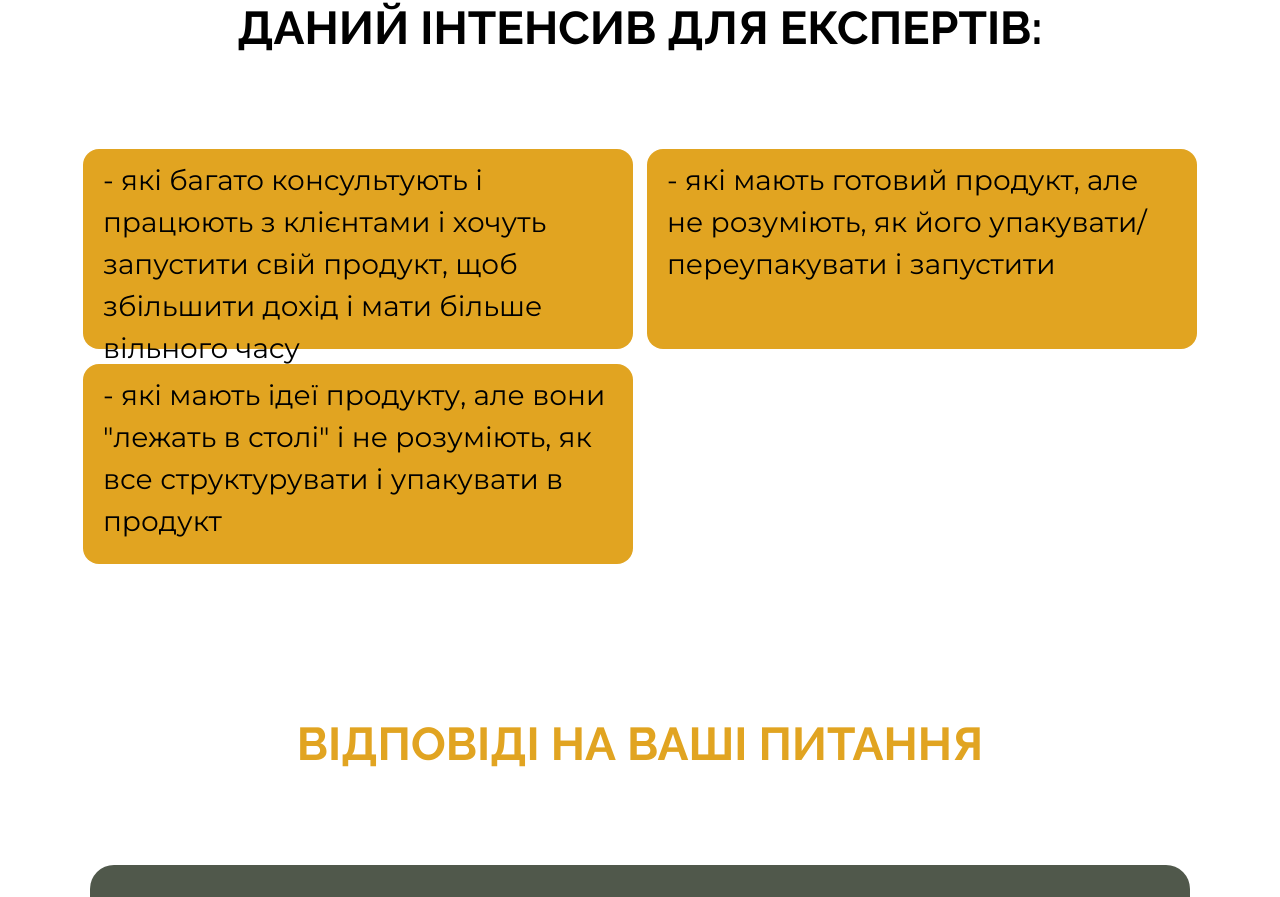
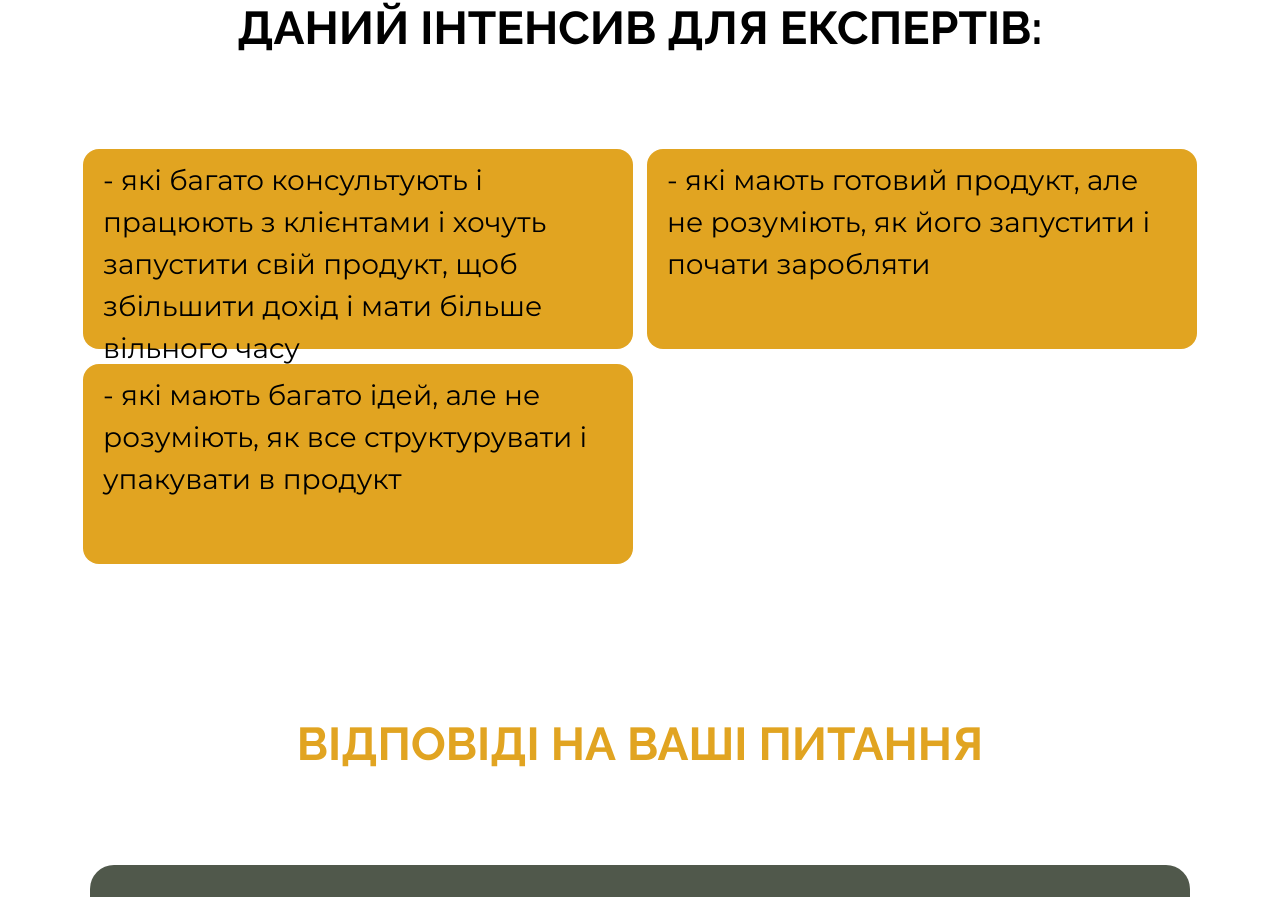
Before and after one commit to vika-creator-7/vika-course-package, a Next.js app: page / in a window 1280 px wide. Shown: the part 7940-8837 px from the top of the page. Built offline with nearby package versions, Linux system fonts and the light colour scheme.

Commit message:
add information 1.4

```diff
--- a/src/components/course-for.tsx
+++ b/src/components/course-for.tsx
@@ -17,13 +17,13 @@ export default function CourseFor() {
 							часу
 						</div>
 						<div className='xl:w-[550px] md:w-[450px] w-[320px] bg-[#e1a421]  px-[20px] py-[10px] rounded-2xl xl:text-[28px] md:text-[24px] text-[20px] h-[200px]'>
-							- {`які мають ідеї продукту, але вони "лежать в столі" і не
-							розуміють, як все структурувати і упакувати в продукт`}
+							-{' '}
+							які мають багато ідей, але не розуміють, як все структурувати і упакувати в продукт
 						</div>
 					</div>
 					<div className='flex flex-col md:mt-[20px] mt-[15px] mx-[7px]'>
 						<div className='xl:w-[550px] md:w-[450px] w-[320px] bg-[#e1a421]  px-[20px] py-[10px] rounded-2xl xl:text-[28px] md:text-[24px] text-[20px] mb-[15px] h-[200px]'>
-							- які мають готовий продукт, але не розуміють, як його упакувати/переупакувати і запустити
+							- які мають готовий продукт, але не розуміють, як його запустити і почати заробляти
 						</div>
 						{/* <div className='xl:w-[550px] md:w-[450px] w-[320px] bg-[#e1a421]  px-[20px] py-[10px] rounded-2xl xl:text-[28px] md:text-[24px] text-[20px] mb-[15px] h-[200px]'>
 							- для власників консалтингових компаній, які хочуть перейти в
```
